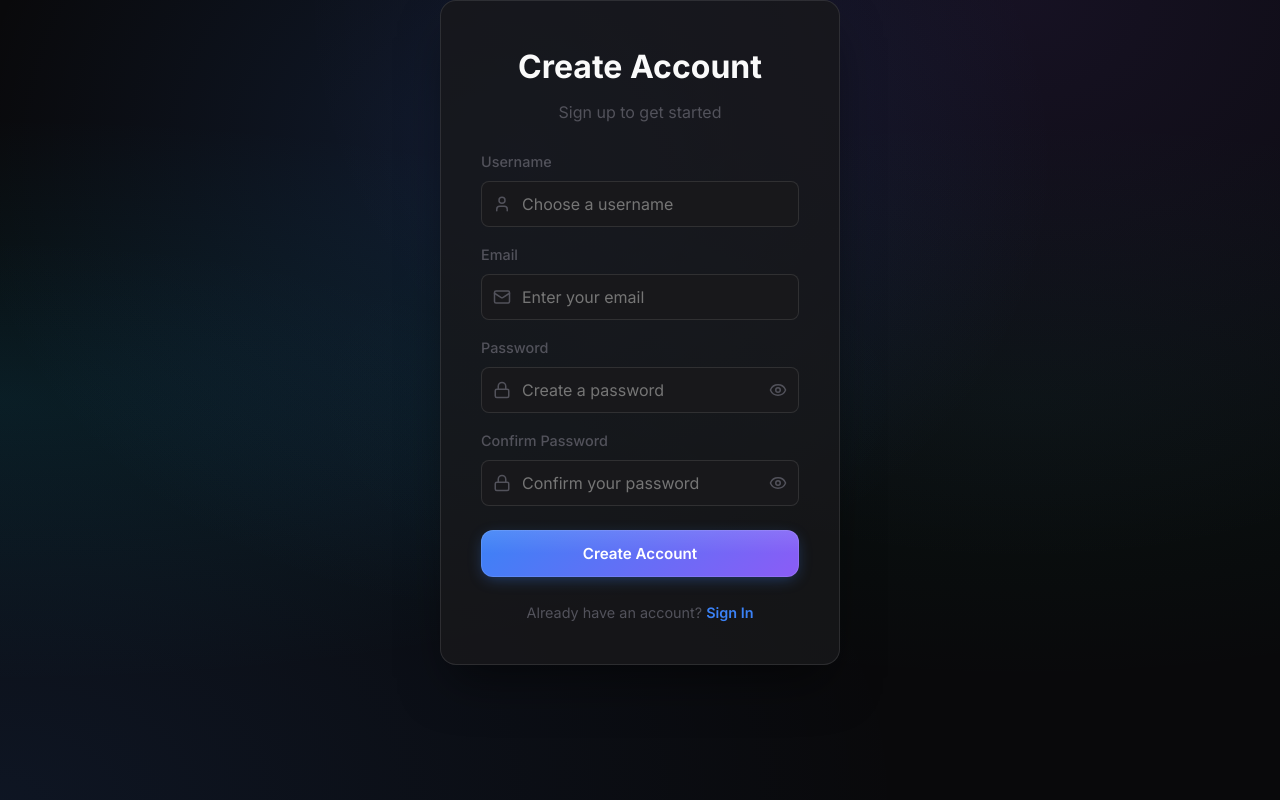
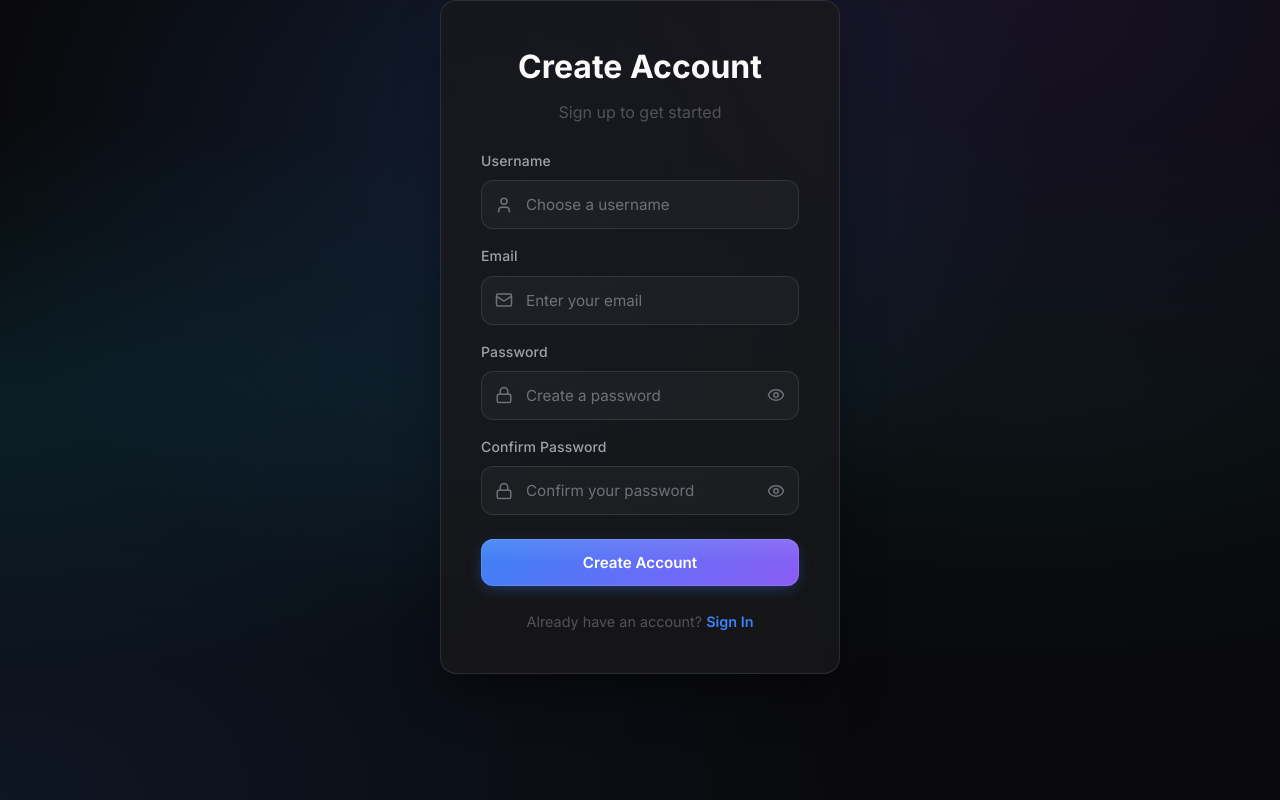
Before and after one commit to crash2cost/frontend, a React (Vite) app: page /signup in a window 1280 px wide. Built offline with nearby package versions, Linux system fonts and the light colour scheme; no server answers.

Commit message:
Style: Modernize Input component visuals and interactions

```diff
--- a/src/components/common/Input.module.css
+++ b/src/components/common/Input.module.css
@@ -7,9 +7,10 @@
 }
 
 .label {
-  font-size: 0.9rem;
-  color: var(--text-muted);
+  font-size: 0.875rem;
+  color: var(--text-secondary);
   font-weight: 500;
+  letter-spacing: 0.01em;
 }
 
 .inputWrapper {
@@ -20,61 +21,83 @@
 
 .icon {
   position: absolute;
-  left: 12px;
-  color: var(--text-muted);
+  left: 14px;
+  color: var(--text-tertiary);
+  transition: color 0.2s ease;
+  z-index: 1;
+}
+
+.inputWrapper:focus-within .icon {
+  color: #60a5fa;
 }
 
 .input {
   width: 100%;
-  padding: 0.75rem;
-  background: var(--bg-secondary);
-  border: 1px solid var(--border-color);
-  border-radius: 8px;
-  color: var(--text-main);
-  font-size: 1rem;
+  padding: 0.875rem 1rem;
+  background: rgba(255, 255, 255, 0.03);
+  border: 1px solid rgba(255, 255, 255, 0.1);
+  border-radius: 12px;
+  color: var(--text-primary);
+  font-size: 0.95rem;
   outline: none;
-  transition: border-color 0.2s;
+  transition: all 0.2s ease;
+}
+
+.input::placeholder {
+  color: var(--text-tertiary);
 }
 
 .input.withIcon {
-  padding-left: 2.5rem;
+  padding-left: 2.75rem;
 }
 
 .input.withToggle {
-  padding-right: 2.5rem;
+  padding-right: 2.75rem;
 }
 
 .togglePassword {
   position: absolute;
-  right: 12px;
+  right: 14px;
   background: none;
   border: none;
   cursor: pointer;
-  color: var(--text-muted);
+  color: var(--text-tertiary);
   display: flex;
   align-items: center;
   justify-content: center;
   padding: 0;
-  transition: color 0.2s;
+  transition: color 0.2s ease;
 }
 
 .togglePassword:hover {
-  color: var(--accent-blue);
+  color: #60a5fa;
 }
 
 .input.hasError {
-  border-color: var(--error-color);
+  border-color: rgba(239, 68, 68, 0.5);
+  background: rgba(239, 68, 68, 0.05);
+}
+
+.input:hover:not(:focus):not(.hasError) {
+  border-color: rgba(255, 255, 255, 0.2);
+  background: rgba(255, 255, 255, 0.05);
 }
 
 .input:focus {
-  border-color: var(--accent-blue);
+  border-color: rgba(59, 130, 246, 0.5);
+  background: rgba(59, 130, 246, 0.05);
+  box-shadow: 0 0 0 3px rgba(59, 130, 246, 0.1);
 }
 
 .input.hasError:focus {
-  border-color: var(--error-color);
+  border-color: rgba(239, 68, 68, 0.5);
+  box-shadow: 0 0 0 3px rgba(239, 68, 68, 0.1);
 }
 
 .errorMessage {
   font-size: 0.8rem;
-  color: var(--error-color);
+  color: #f87171;
+  display: flex;
+  align-items: center;
+  gap: 0.375rem;
 }
```
